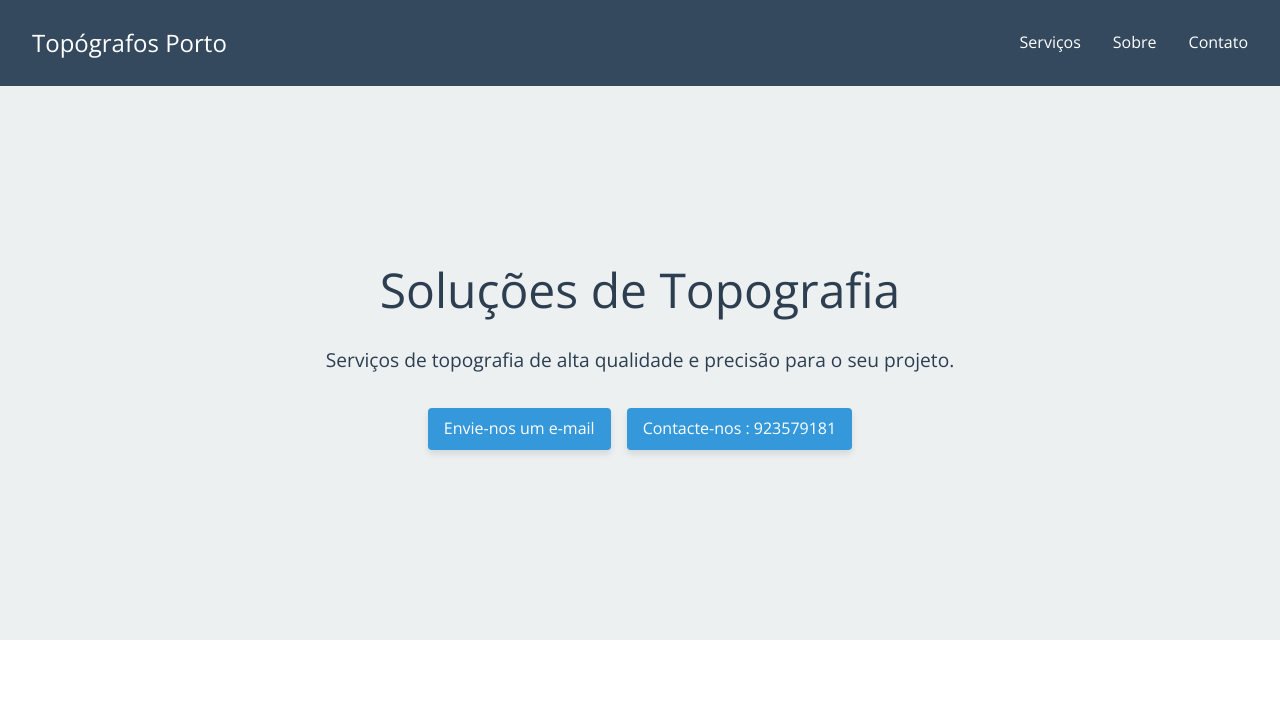
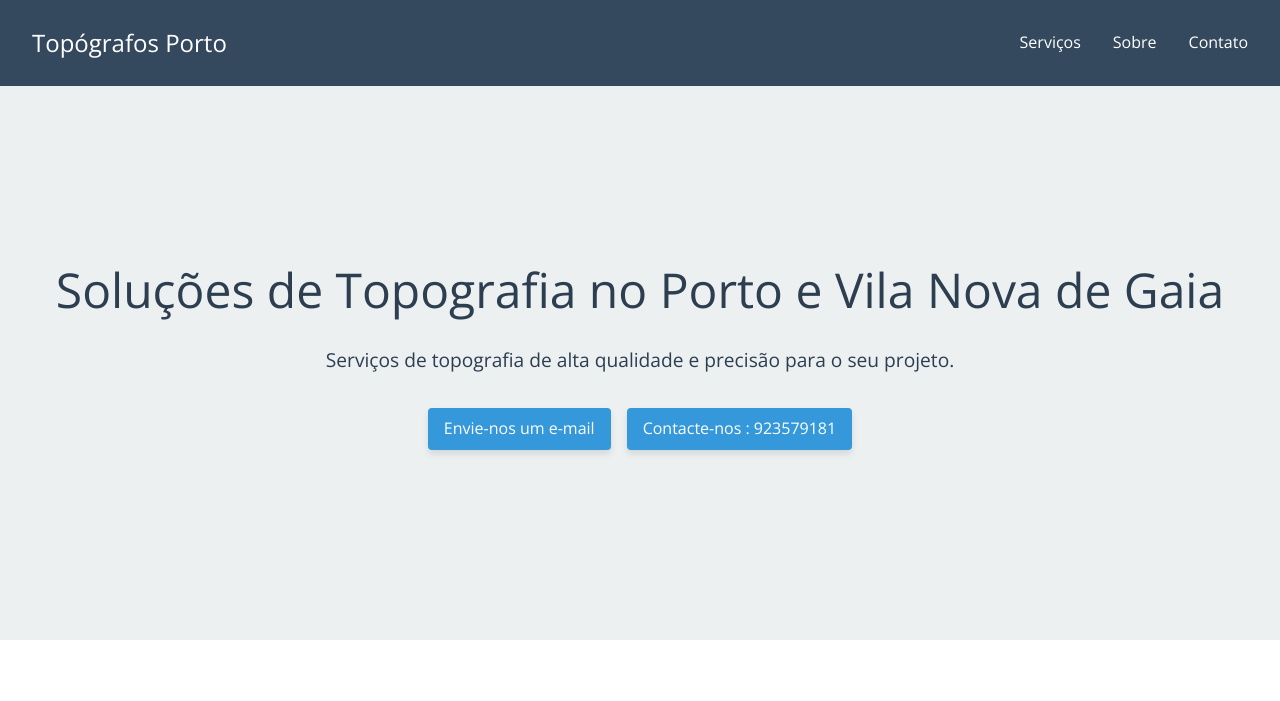
Before and after one commit to gramaxo23/porto, a plain HTML site: page index.html in a window 1280 px wide. Shown: the top 701 px of the page. Drawn offline with nearby package versions, Linux system fonts and the light colour scheme.

Commit message:
Update index.html

```diff
--- a/index.html
+++ b/index.html
@@ -26,7 +26,7 @@
     </header>
     <main>
         <section class="hero">
-            <h1>Soluções de Topografia</h1>
+            <h1>Soluções de Topografia no Porto e Vila Nova de Gaia</h1>
             <p>Serviços de topografia de alta qualidade e precisão para o seu projeto.</p>
             <div class="cta">
                 <a href="mailto:topografosdoporto@gmail.com" class="btn">Envie-nos um e-mail</a>
```
